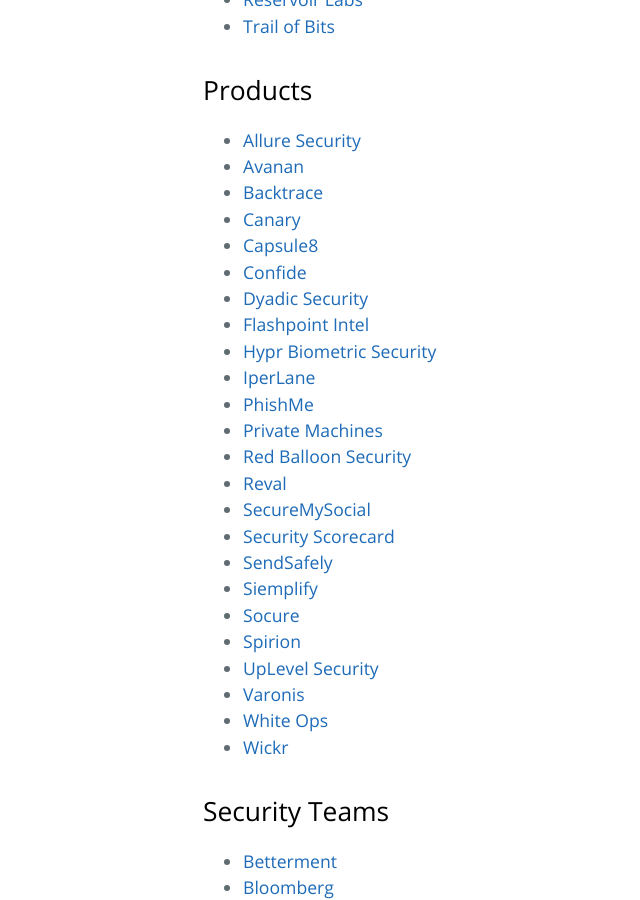
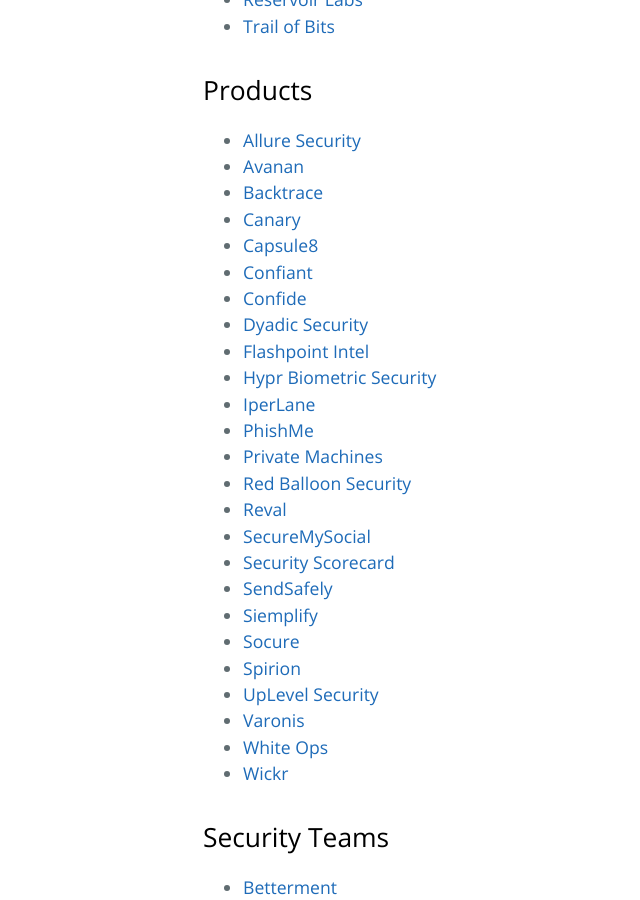
Before and after one commit to trailofbits/nyc-infosec, a Jekyll site: the page built from companies.md, in a window 1280 px wide and 900 px high, scrolled down 861 px. Shown: the whole window, without its empty margins (21-661 px from the left). Built offline with Jekyll 4.4.1, drawn with Linux system fonts in a browser that asks for light colours; our own code applies the rules of GitHub Pages for plain Markdown files.

Commit message:
confiant

```diff
--- a/companies.md
+++ b/companies.md
@@ -33,6 +33,7 @@
 * [Backtrace](https://backtrace.io)
 * [Canary](https://canary.is/)
 * [Capsule8](https://capsule8.io/)
+* [Confiant](https://www.confiant.com/)
 * [Confide](https://getconfide.com/)
 * [Dyadic Security](https://www.dyadicsec.com/)
 * [Flashpoint Intel](https://www.flashpoint-intel.com/)
```
